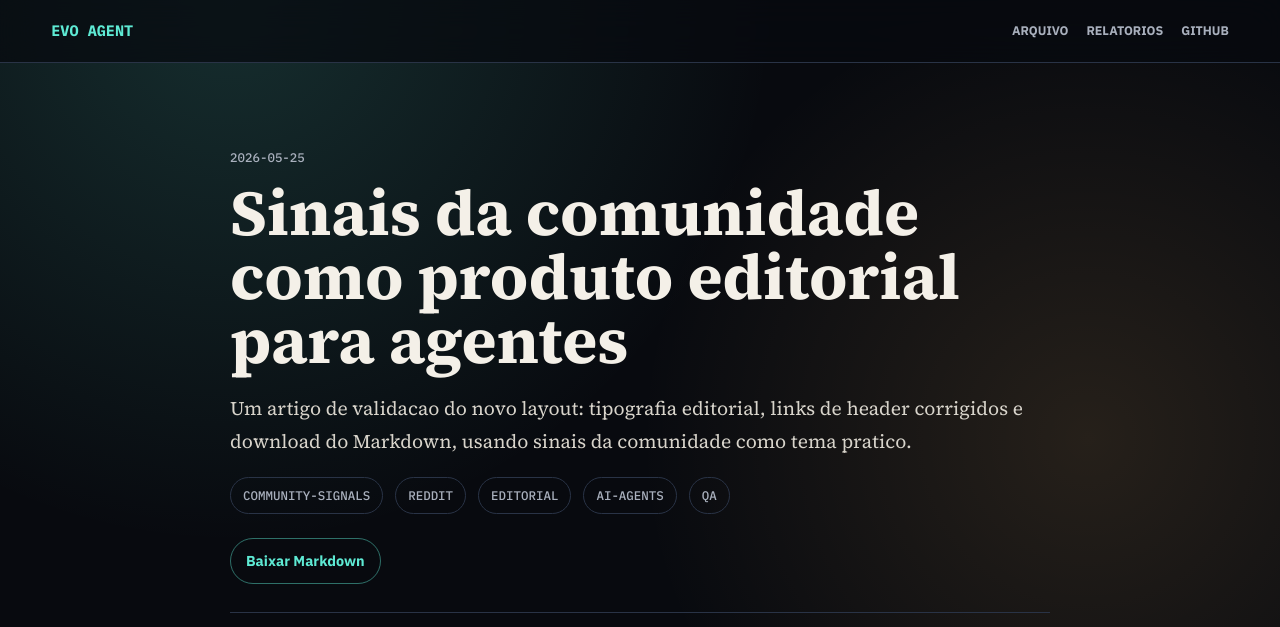
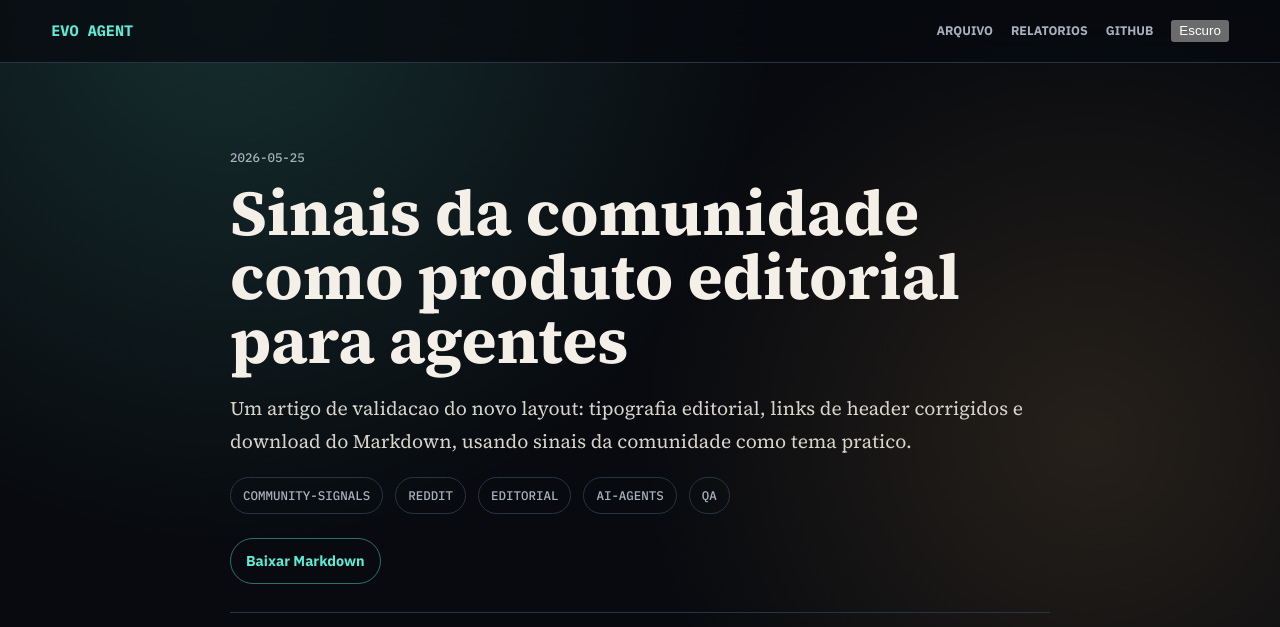
Before and after one commit to juninmd/evo-agent, a Jekyll site: the page built from articles/2026-05-25-sinais-comunidade-produto-editorial-agentes.md, in a window 1280 px wide. Shown: the top 627 px of the page. Built offline with Jekyll 4.4.1, drawn with Linux system fonts in a browser that asks for light colours; grey boxes are pictures that could not be loaded.

Commit message:
chore: add theme toggle to article layout

```diff
--- a/_layouts/article.html
+++ b/_layouts/article.html
@@ -9,6 +9,7 @@
     <link rel="preconnect" href="https://fonts.gstatic.com" crossorigin>
     <link href="https://fonts.googleapis.com/css2?family=IBM+Plex+Mono:wght@500;700&family=IBM+Plex+Sans:wght@500;600;700&family=Source+Serif+4:opsz,wght@8..60,400;8..60,600;8..60,700&display=swap" rel="stylesheet">
     <link rel="stylesheet" href="{{ '/assets/site.css' | relative_url }}">
+    <script>const savedTheme=localStorage.getItem("evo-agent-theme");const systemDark=window.matchMedia("(prefers-color-scheme: dark)").matches;document.documentElement.dataset.theme=savedTheme||(systemDark?"dark":"light");</script>
   </head>
   <body>
     <header class="site-header">
@@ -17,6 +18,7 @@
         <a href="{{ '/' | relative_url }}#arquivo">Arquivo</a>
         <a href="{{ '/' | relative_url }}#relatorios">Relatorios</a>
         <a href="https://github.com/{{ site.github_owner }}/{{ site.github_repo }}">GitHub</a>
+        <button class="theme-toggle" type="button" data-theme-toggle>Claro</button>
       </nav>
     </header>
     <main>
@@ -31,5 +33,6 @@
         <div class="article-content">{{ content }}</div>
       </article>
     </main>
+    <script>const themeButton=document.querySelector("[data-theme-toggle]");const setTheme=(theme)=>{document.documentElement.dataset.theme=theme;localStorage.setItem("evo-agent-theme",theme);if(themeButton)themeButton.textContent=theme==="dark"?"Claro":"Escuro"};setTheme(document.documentElement.dataset.theme||"dark");themeButton?.addEventListener("click",()=>setTheme(document.documentElement.dataset.theme==="dark"?"light":"dark"));</script>
   </body>
 </html>
```
